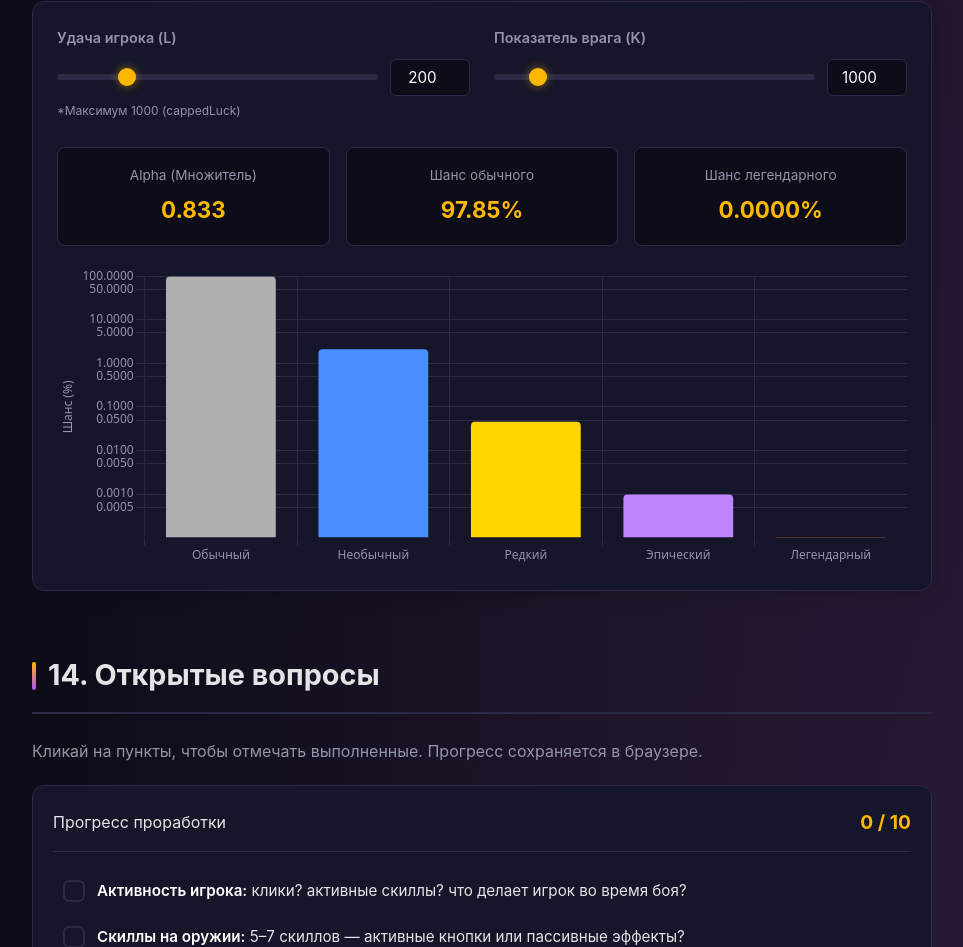
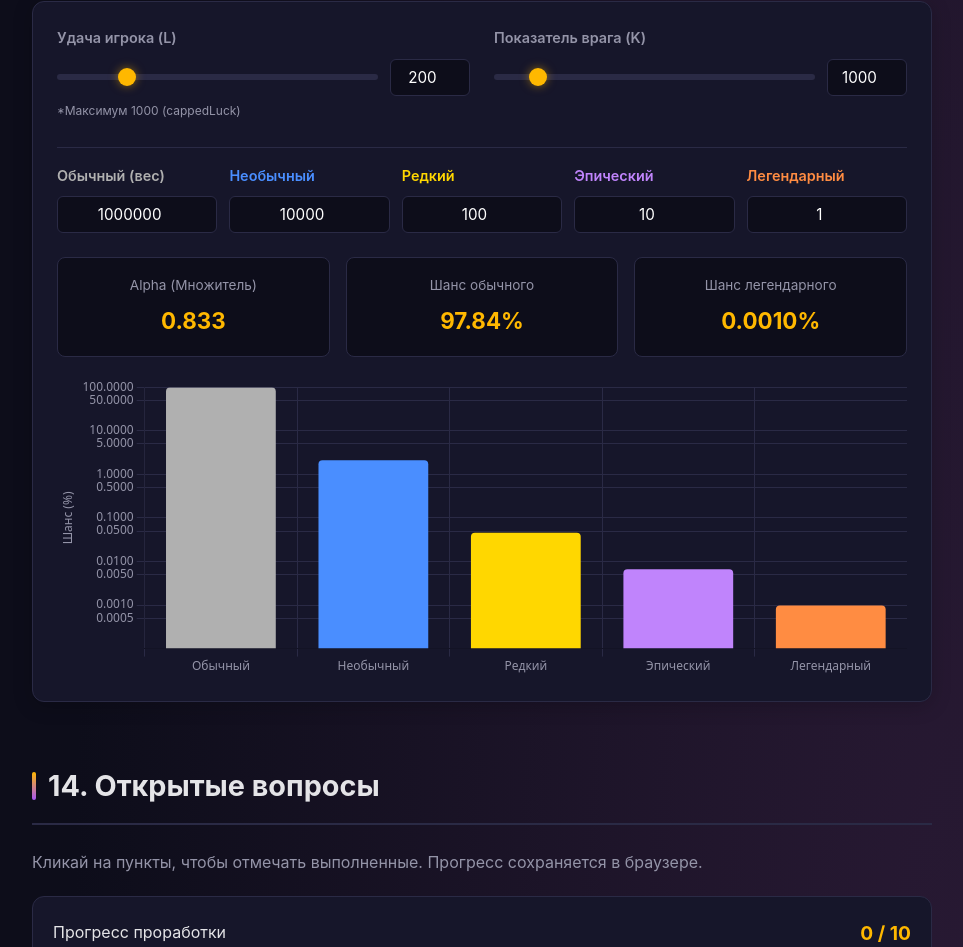
Before and after one commit to Toss23/DisDoc, a plain HTML site: page index.html in a window 1280 px wide. Shown: the part 6623-7570 px from the top of the page, without its empty margins (308-1271 px from the left). Drawn offline with nearby package versions, Linux system fonts and the light colour scheme.

Commit message:
Добавление настраиваемых весов предметов в калькулятор удачи

```diff
--- a/index.html
+++ b/index.html
@@ -258,6 +258,29 @@
             </div>
           </div>
         </div>
+
+        <div class="calc-controls" style="grid-template-columns: repeat(5, 1fr); gap: 12px; margin-top: 16px; border-top: 1px solid var(--border); padding-top: 16px;">
+          <div class="control-group">
+            <label style="color: #b0b0b0;">Обычный (вес)</label>
+            <input type="number" id="weightCommon" min="1" value="1000000" style="width: 100%;">
+          </div>
+          <div class="control-group">
+            <label style="color: #4a8eff;">Необычный</label>
+            <input type="number" id="weightMagic" min="1" value="10000" style="width: 100%;">
+          </div>
+          <div class="control-group">
+            <label style="color: #ffd700;">Редкий</label>
+            <input type="number" id="weightRare" min="1" value="100" style="width: 100%;">
+          </div>
+          <div class="control-group">
+            <label style="color: #c084fc;">Эпический</label>
+            <input type="number" id="weightEpic" min="1" value="10" style="width: 100%;">
+          </div>
+          <div class="control-group">
+            <label style="color: #ff8c42;">Легендарный</label>
+            <input type="number" id="weightLegendary" min="1" value="1" style="width: 100%;">
+          </div>
+        </div>
         <div class="result-stats" style="grid-template-columns: 1fr 1fr 1fr;">
           <div class="res-item"><span class="label">Alpha (Множитель)</span><span class="value" id="luckAlphaRes">0.8</span></div>
           <div class="res-item"><span class="label">Шанс обычного</span><span class="value" id="luckCommonRes">95%</span></div>
@@ -414,13 +437,21 @@
     }
   });
 
-  const baseWeights = [1000000, 10000, 100, 1, 0.01];
+  const weightInputs = [
+    document.getElementById('weightCommon'),
+    document.getElementById('weightMagic'),
+    document.getElementById('weightRare'),
+    document.getElementById('weightEpic'),
+    document.getElementById('weightLegendary')
+  ];
 
   function updateLuck() {
     let L = parseFloat(luckInput.value);
     let K = parseFloat(enemyLuckInput.value);
     let cappedLuck = Math.min(L, 1000);
     let alpha = K / (K + cappedLuck);
+
+    let baseWeights = weightInputs.map(input => Math.max(1, parseFloat(input.value) || 1));
     let adjusted = baseWeights.map(w => Math.pow(w, alpha));
     let sum = adjusted.reduce((a, b) => a + b, 0);
     let chances = adjusted.map(w => (w / sum) * 100);
@@ -435,6 +466,17 @@
 
   syncInputs(luckSlider, luckInput, updateLuck);
   syncInputs(enemyLuckSlider, enemyLuckInput, updateLuck);
+
+  weightInputs.forEach(input => {
+    input.addEventListener('input', () => {
+      let val = parseFloat(input.value);
+      if (isNaN(val) || val < 1) {
+        input.value = 1;
+      }
+      updateLuck();
+    });
+  });
+
   updateLuck();
 </script>
 
--- a/styles.css
+++ b/styles.css
@@ -86,6 +86,7 @@ strong { color: #fff; font-weight: 600; }
 
 .calc-controls { display: grid; grid-template-columns: 1fr 1fr; gap: 24px; margin-bottom: 24px; }
 @media (max-width: 600px) { .calc-controls { grid-template-columns: 1fr; } }
+@media (max-width: 600px) { .calc-controls[style*="repeat(5, 1fr)"] { grid-template-columns: repeat(2, 1fr) !important; } }
 
 .control-group label { display: block; margin-bottom: 8px; font-weight: 600; color: var(--text-dim); font-size: 0.9rem; }
 .input-row { display: flex; align-items: center; gap: 12px; }
```
